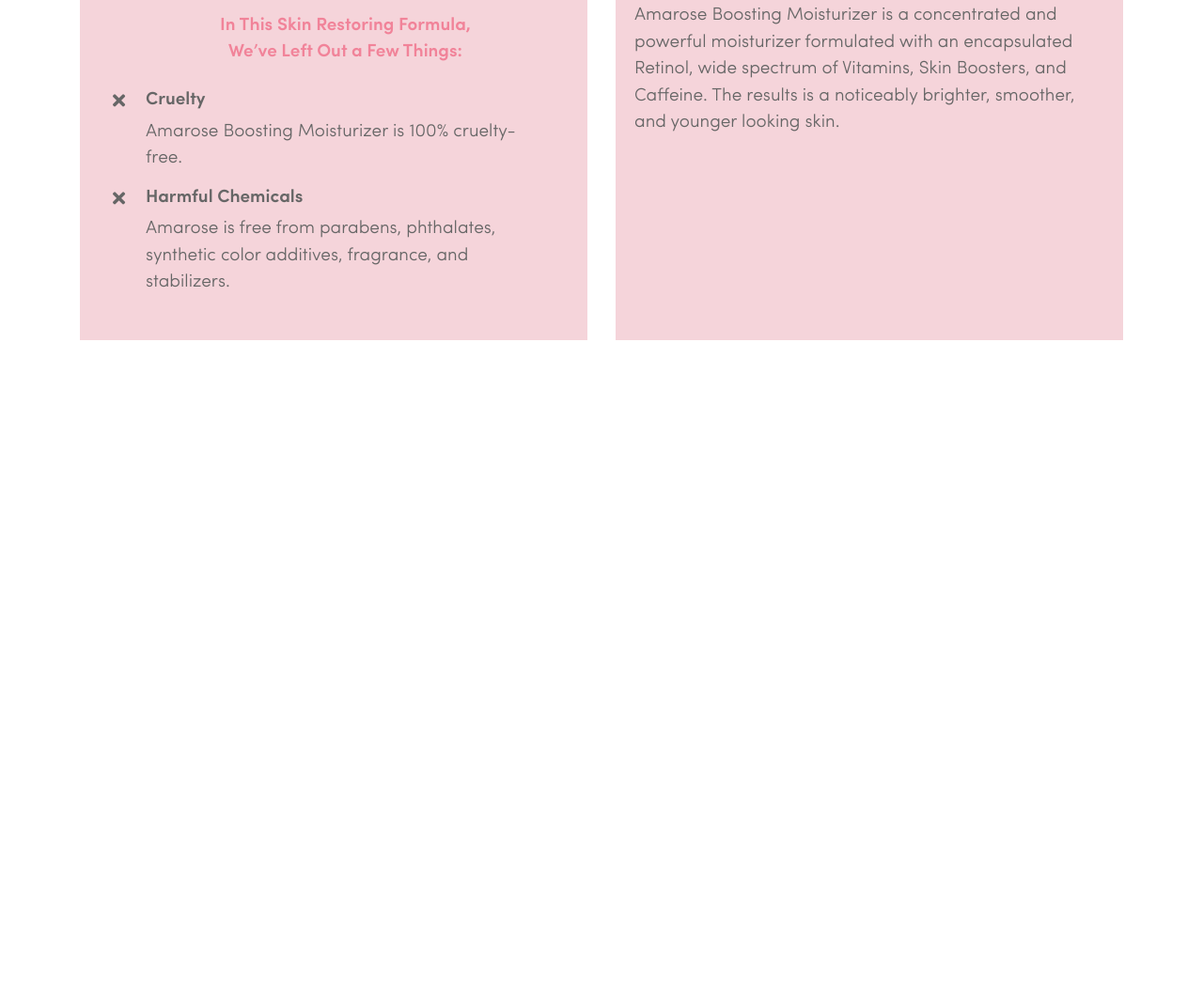
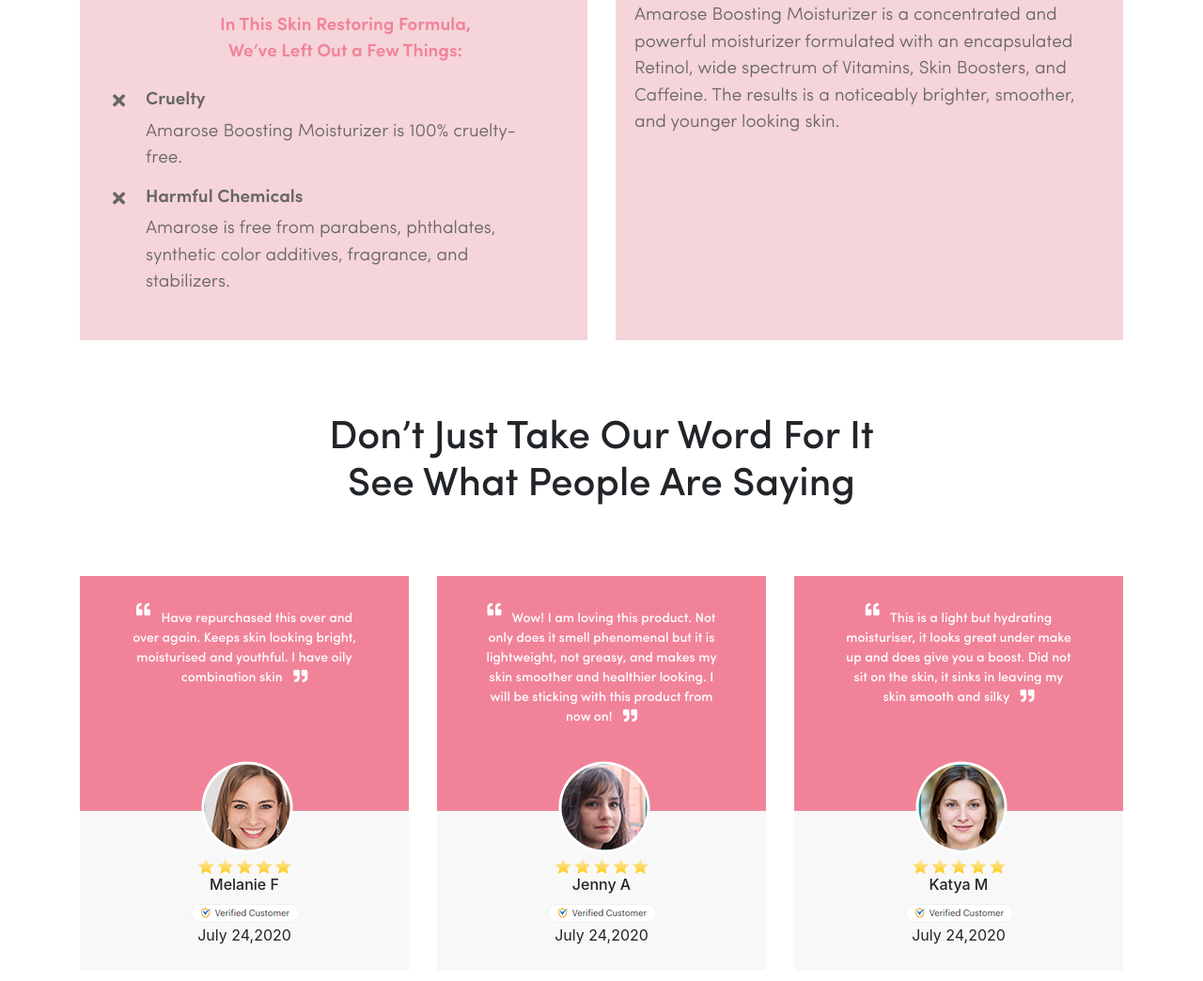
Before and after one commit to Fintisov/Amarose_16.12.20, a plain HTML site: page index.html in a window 1280 px wide. Shown: the part 3188-4232 px from the top of the page at 94% size. Before the commit the page ends 3550 px from the top, so only its background shows below. Drawn offline with nearby package versions, Linux system fonts and the light colour scheme; a web font is replaced by a local one.

Commit message:
add new section "product-reviews"

```diff
--- a/css/style.scss
+++ b/css/style.scss
@@ -324,3 +324,53 @@ section.product-advantages {
     }
   }
 }
+
+section.product-reviews {
+  padding-top: 80px;
+  padding-bottom: 60px;
+
+  h2 {
+    text-align: center;
+    font-family: SofiaPro-Medium;
+    font-size: 42px;
+    margin-bottom: 70px;
+  }
+  .user-card {
+    .wrap-user-card {
+      .user-text {
+        background-color: #f18399;
+        padding: 35px 50px 0;
+        height: 250px;
+        overflow: hidden;
+
+        p {
+          font-family: SofiaPro-Medium;
+          font-size: 14px;
+          text-align: center;
+          color: white;
+
+          sup {
+            font-size: 15px;
+          }
+
+          span {
+            font-size: 15px;
+          }
+        }
+
+        img {
+          position: absolute;
+          left: 38%;
+          top: 47%;
+        }
+      }
+
+      .user-info {
+        background-color: #f8f8f8;
+        text-align: center;
+        padding-top: 45px;
+        padding-bottom: 10px;
+      }
+    }
+  }
+}
--- a/index.html
+++ b/index.html
@@ -217,6 +217,85 @@
     </div>
 </section>
 
+<section class="product-reviews">
+    <div class="container">
+        <h2>Don’t Just Take Our Word For It
+            <br>
+            See What People Are Saying
+        </h2>
+
+        <div class="row">
+            <div class="user-card col-12 col-md-4">
+                <div class="wrap-user-card">
+                    <div class="user-text">
+                        <img src="images/user-1.png" alt="user">
+                        <p>
+                            <sup><i class="mr-2 fas fa-quote-left"></i></sup>
+                            Have repurchased this over and
+                            over again. Keeps skin looking
+                            bright, moisturised and youthful. I
+                            have oily combination skin
+                            <span><i class="ml-2 fas fa-quote-right"></i></span>
+                        </p>
+                    </div>
+                    <div class="user-info">
+                        <img src="images/star.png" alt="star">
+                        <h6>Melanie F</h6>
+                        <img src="images/vf.png" alt="vc">
+                        <p>July 24,2020</p>
+                    </div>
+                </div>
+            </div>
+
+            <div class="user-card col-12 col-md-4">
+                <div class="wrap-user-card">
+                    <div class="user-text">
+                        <img src="images/user-2.png" alt="user">
+                        <p>
+                            <sup><i class="mr-2 fas fa-quote-left"></i></sup>
+                            Wow! I am loving this product. Not only
+                            does it smell phenomenal but it is
+                            lightweight, not greasy, and makes my
+                            skin smoother and healthier looking. I will
+                            be sticking with this product from now on!
+                            <span><i class="ml-2 fas fa-quote-right"></i></span>
+                        </p>
+                    </div>
+                    <div class="user-info">
+                        <img src="images/star.png" alt="star">
+                        <h6>Jenny A</h6>
+                        <img src="images/vf.png" alt="vc">
+                        <p>July 24,2020</p>
+                    </div>
+                </div>
+            </div>
+
+            <div class="user-card col-12 col-md-4">
+                <div class="wrap-user-card">
+                    <div class="user-text">
+                        <img src="images/user-3.png" alt="user">
+                        <p>
+                            <sup><i class="mr-2 fas fa-quote-left"></i></sup>
+                            This is a light but hydrating moisturiser,
+                            it looks great under make up and does
+                            give you a boost. Did not sit on the skin, it
+                            sinks in leaving my skin smooth and silky
+                            <span><i class="ml-2 fas fa-quote-right"></i></span>
+                        </p>
+                    </div>
+                    <div class="user-info">
+                        <img src="images/star.png" alt="star">
+                        <h6>Katya M</h6>
+                        <img src="images/vf.png" alt="vc">
+                        <p>July 24,2020</p>
+                    </div>
+                </div>
+            </div>
+        </div>
+
+    </div>
+</section>
+
 <script src="https://code.jquery.com/jquery-3.5.1.slim.min.js"
         integrity="sha384-DfXdz2htPH0lsSSs5nCTpuj/zy4C+OGpamoFVy38MVBnE+IbbVYUew+OrCXaRkfj"
         crossorigin="anonymous"></script>
```
Also changed, not shown: css/style.css, images/star.png (added), images/user-1.png (added), images/user-2.png (added), images/user-3.png (added), images/vf.png (added).
